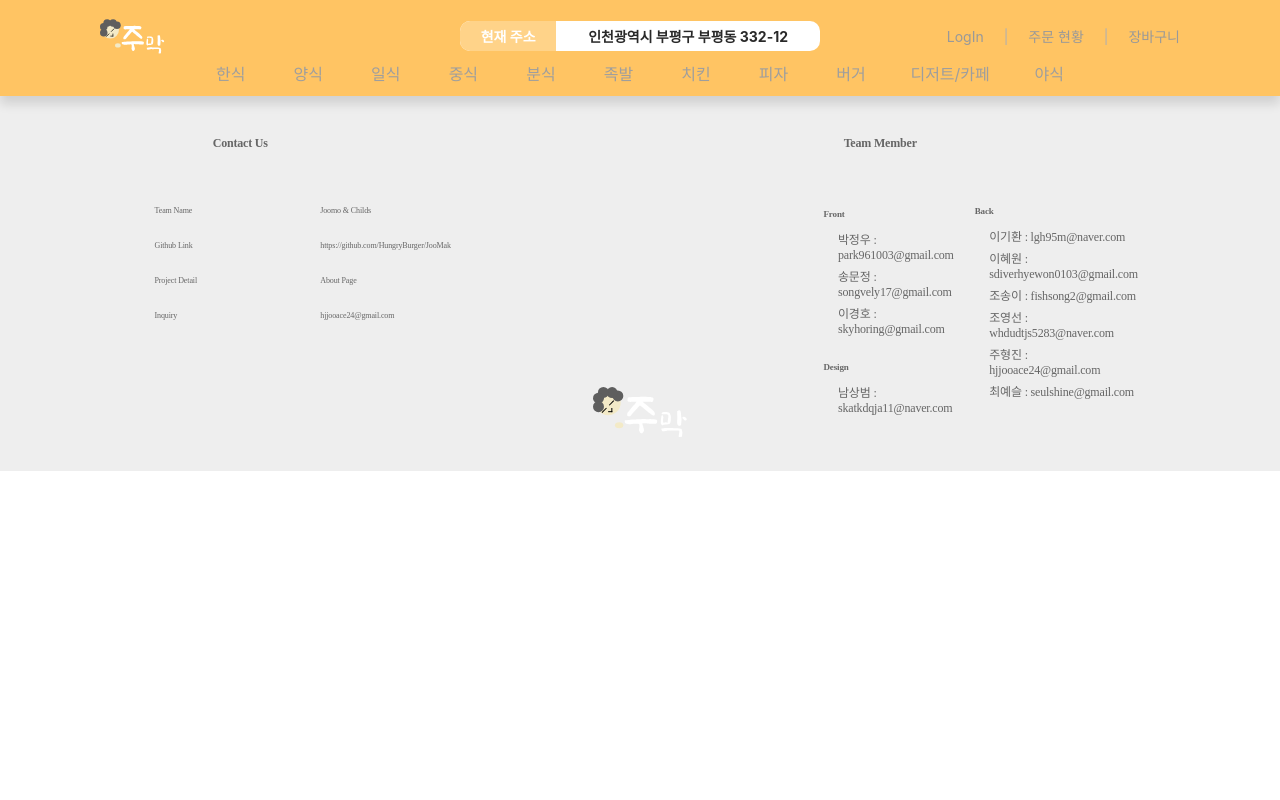
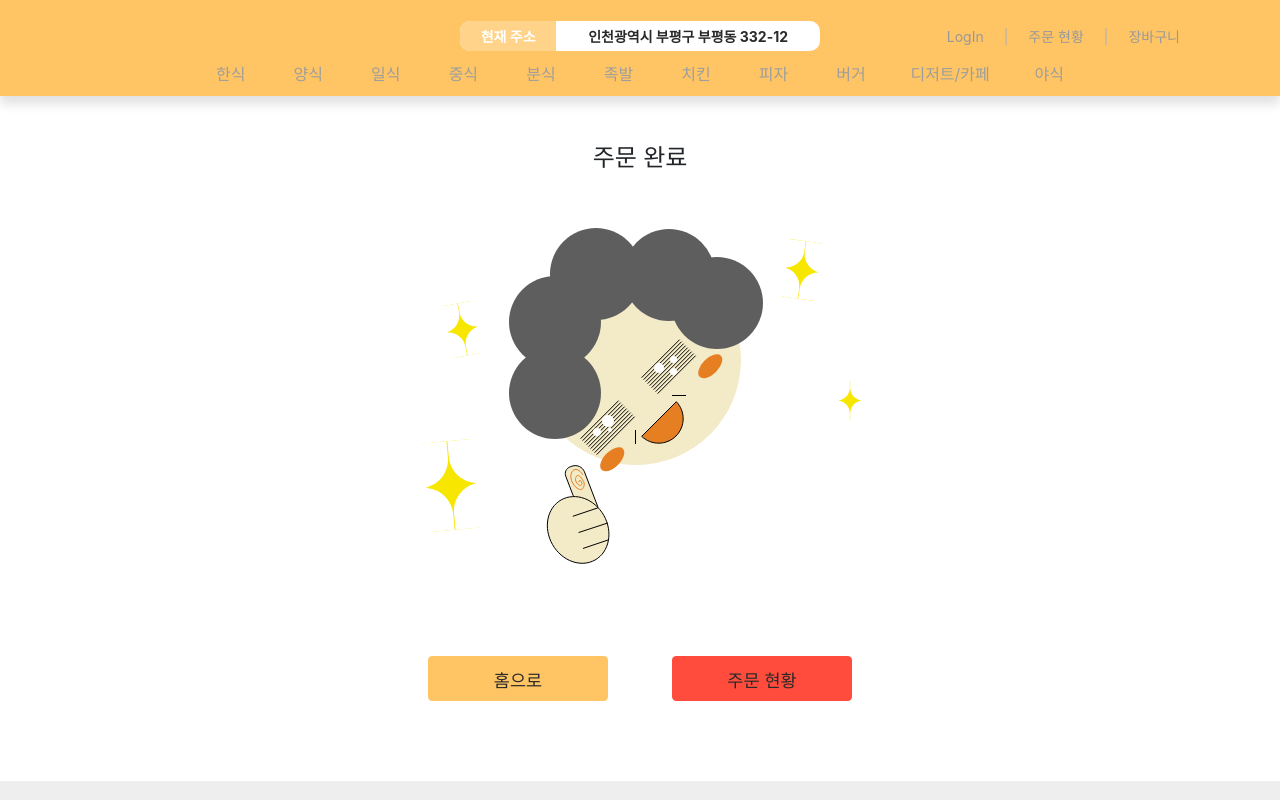
Before and after one commit to HungryBurger/JooMak, a Vue app in the folder frontend/: page /order-complete in a window 1280 px wide. Shown: the top 800 px of the page. Built offline with nearby package versions, Linux system fonts and the light colour scheme; a web font is replaced by a local one.

Commit message:
finished order complete page

```diff
--- a/frontend/src/router/index.js
+++ b/frontend/src/router/index.js
@@ -61,6 +61,12 @@ const routes = [
     name: "orderStatusPage",
     component: () => import("@/views/OrderStatusPage.vue"),
   },
+  // 주문 완료 페이지
+  {
+    path: "/order-complete",
+    name: "orderCompletePage",
+    component: () => import("@/views/OrderCompletePage.vue"),
+  },
   // 장바구니 페이지
   {
     path: "/cart",
--- /dev/null
+++ b/frontend/src/views/OrderCompletePage.vue
@@ -0,0 +1,63 @@
+<template>
+  <div id="order-status-page">
+    <div id="row order-status-container">
+      <h1>
+        주문 완료
+      </h1>
+      <img
+        class="main-logo"
+        src="@/assets/images/order-complete-img.svg"
+        alt="JoomakLogo"
+      />
+      <div>
+        <router-link
+          class="back-button btn btn-lg"
+          to="/"
+          @click="goHome('homePage')"
+          >홈으로
+        </router-link>
+        <router-link class="front-button btn btn-lg" to="/order-status"
+          >주문 현황
+        </router-link>
+      </div>
+    </div>
+  </div>
+</template>
+
+<script>
+export default {};
+</script>
+
+<style>
+#order-status-page {
+  padding: 48px;
+  width: 100%;
+  text-align: center;
+}
+#order-status-container {
+  margin: 0px 120px;
+  padding: 24px;
+}
+img {
+  padding: 48px;
+}
+h1 {
+  font-size: 24px;
+}
+.back-button {
+  outline: 0;
+  background: #ffc463;
+  border: 0;
+}
+.front-button {
+  outline: 0;
+  background: #ff4c3c;
+  border: 0;
+}
+.back-button,
+.front-button {
+  width: 180px;
+  margin: 32px;
+  padding-top: 12px;
+}
+</style>
```
Also changed, not shown: 2 other files (tests, documents, lock files or other folders).
